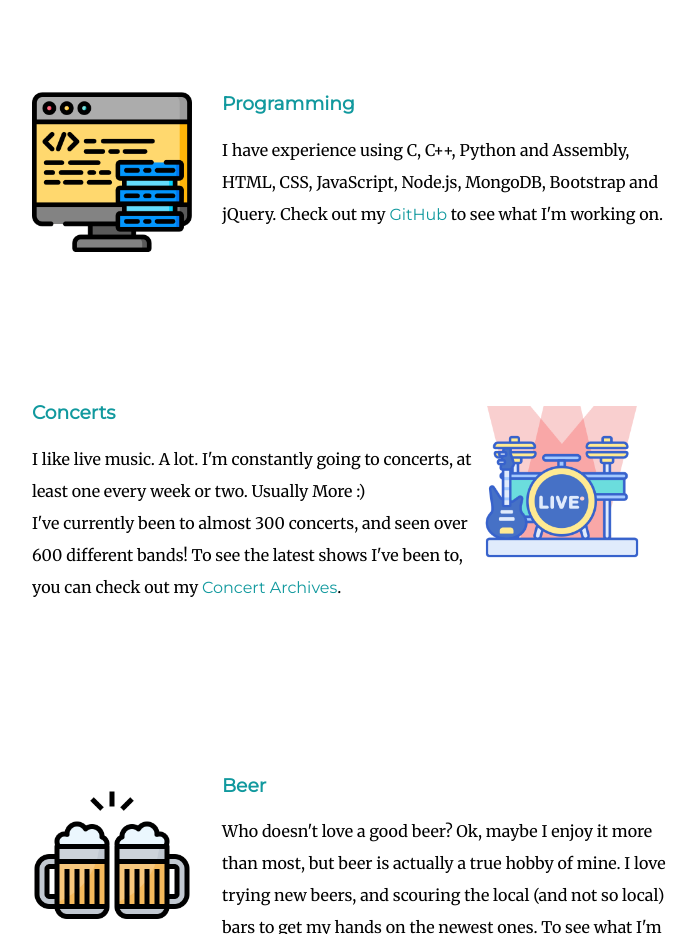
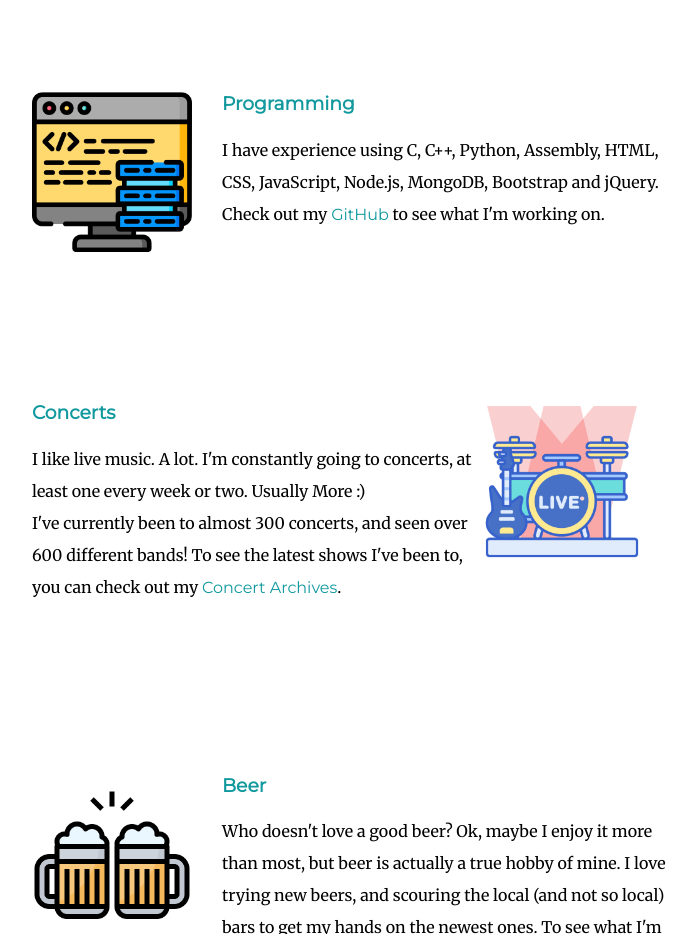
Before and after one commit to gavischneider/Personal-Site, a plain HTML site: page index.html in a window 1280 px wide. Shown: the part 1700-2634 px from the top of the page, without its empty margins (288-984 px from the left). Drawn offline with Linux system fonts and the light colour scheme.

Commit message:
Fix programming.

```diff
--- a/index.html
+++ b/index.html
@@ -30,7 +30,7 @@
       <div class="skill-row">
         <img class="programming-img" src="images/data.png" alt="programming-img">
         <h3>Programming</h3>
-        <p>I have experience using C, C++, Python and Assembly, HTML, CSS, JavaScript, Node.js, MongoDB, Bootstrap and jQuery. Check out my <a href="https://github.com/gavischneider">GitHub</a> to see what I'm working on.</p>
+        <p>I have experience using C, C++, Python, Assembly, HTML, CSS, JavaScript, Node.js, MongoDB, Bootstrap and jQuery. Check out my <a href="https://github.com/gavischneider">GitHub</a> to see what I'm working on.</p>
       </div>
       <div class="skill-row">
         <img class="concert-img" src="images/concert.png" alt="concert-img">
```
